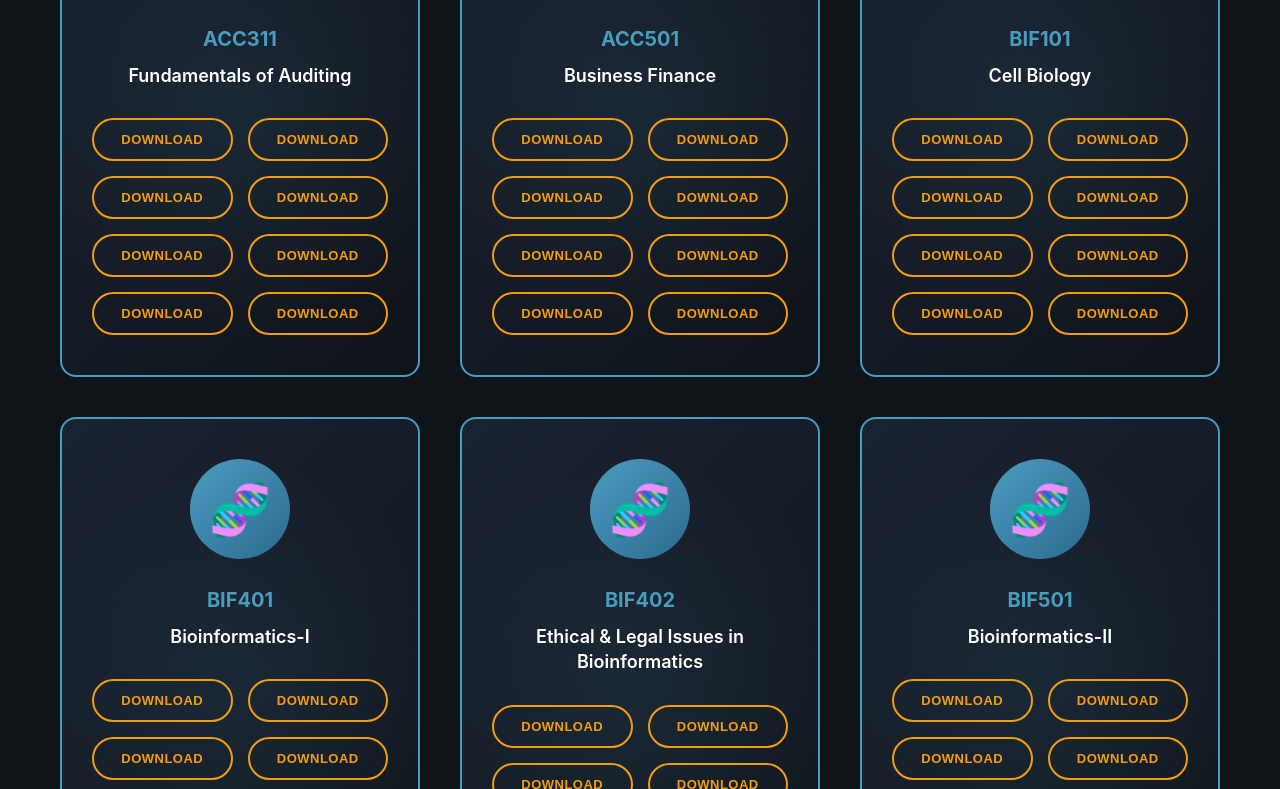
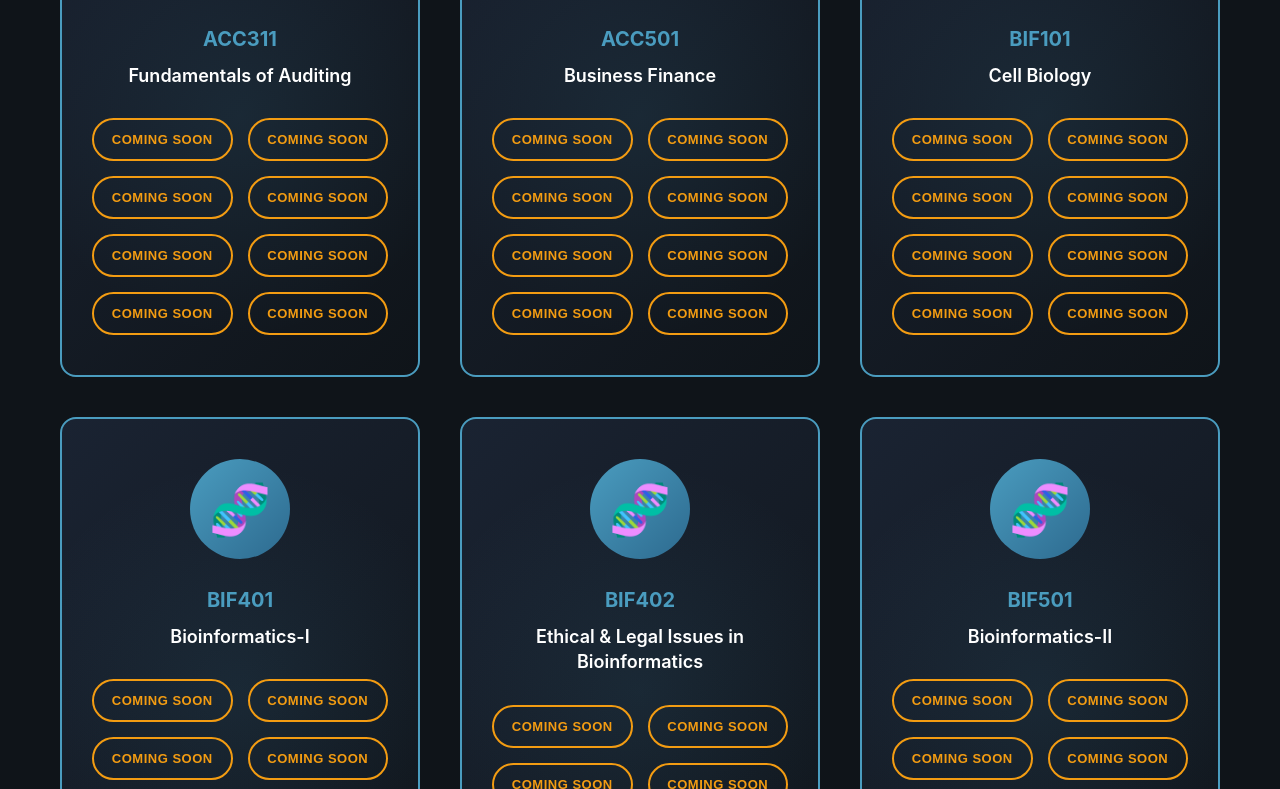
Before and after one commit to Sahirullah/v-lib, a React (Vite) app: page /final-term in a window 1280 px wide. Shown: the part 1191-1980 px from the top of the page. Built offline with nearby package versions, Linux system fonts and the light colour scheme; the HTML template or start-up script is replaced by a standard one.

Commit message:
Linked some books

```diff
--- a/src/data/finalTermData.js
+++ b/src/data/finalTermData.js
@@ -66,11 +66,37 @@ export const finalTermDataPart2 = [
   { id: 49, code: 'CHE301', title: 'Analytical Chemistry & Instrumentation', category: 'che', image: '⚗️',Link:'' },
 
   // CS - Computer Science (50-102)
-  { id: 50, code: 'CS001', title: 'Computer Proficiency License', category: 'cs', image: '💻',Link:'' },
-  { id: 51, code: 'CS101', title: 'Introduction to Computing', category: 'cs', image: '💻',Link:'' },
-  { id: 52, code: 'CS201', title: 'Introduction to Programming', category: 'cs', image: '💻' ,Link:''},
-  { id: 53, code: 'CS202', title: 'Fundamentals of Front End Development', category: 'cs', image: '💻',Link:'' },
-  { id: 54, code: 'CS204', title: 'Cyber Law', category: 'cs', image: '💻' ,Link:''},
+  { id: 50, code: 'CS001', title: 'Computer Proficiency License', category: 'cs', image: '💻', links: [
+    'https://drive.google.com/file/d/1hRt8XjkOfywYEcLWciO2YYDm8LSGYPmb/view?usp=sharing',
+    'https://docs.google.com/document/d/1nNBBQh_uvlvVjcsV5pvxDI7MNnyFc5V6/edit?usp=sharing&ouid=114723537748519377381&rtpof=true&sd=true',
+    'https://docs.google.com/document/d/1KTY1_6hGQ1-w_2BbMeTKcctl6dh9WojY/edit?usp=sharing&ouid=114723537748519377381&rtpof=true&sd=true'
+  ] },
+  { id: 51, code: 'CS101', title: 'Introduction to Computing', category: 'cs', image: '💻', links: [
+    'https://drive.google.com/file/d/1QhLkLGyvlGSLSILus0DX1gDehTbaodVH/view?usp=sharing',
+    'https://drive.google.com/file/d/1PPfYdhmfITQ16zVWhdFxrNABoOxlLMEM/view?usp=sharing',
+    'https://drive.google.com/file/d/1upxqYF1Y6xuMXaJja2hWn5ZcDGfaYY7M/view?usp=sharing',
+    'https://drive.google.com/file/d/1hl0q95-11uQoRYm9djcQz4HlP7LWNe4-/view?usp=sharing'
+  ] },
+  { id: 52, code: 'CS201', title: 'Introduction to Programming', category: 'cs', image: '💻' ,links:[
+    'https://drive.google.com/file/d/1NgEf8O1VgaKYZ70NWZ3nuwrYp3bTkJzl/view?usp=sharing',
+    'https://drive.google.com/file/d/1A8wMjGBSHMsMTXdKxFUJxHDczORjIodZ/view?usp=sharing',
+    'https://drive.google.com/file/d/1zrgK9YL9QeSwFLP3AVSWM3PVx4G-onpC/view?usp=sharing',
+    'https://drive.google.com/file/d/1cxHmI9xESJZJcojN4c-rO4JFvVOtDxHo/view?usp=sharing',
+    'https://drive.google.com/file/d/1J_21SA_8369hOw4lxYo8wzkm-2tcogyi/view?usp=sharing',
+    'https://drive.google.com/file/d/1LFExHqqIhlVR32Iqs3bhDcqBo3xvaZcN/view?usp=sharing',
+    'https://drive.google.com/file/d/17t5odzdmAYQURvQtPrCHhX6csqpN5mrh/view?usp=sharing'
+  ]},
+  { id: 53, code: 'CS201p', title: 'Introduction to Programming practical', category: 'cs', image: '💻', links:[
+    'https://drive.google.com/file/d/1gSRqOmhaIlNhXPnkwBQde2PZazpbTxSb/view?usp=sharing',
+    'https://drive.google.com/file/d/1HzimU837zDYdKZGpadwxhSz0t3D4XkUv/view?usp=sharing'
+  ] },
+  { id: 53, code: 'CS202', title: 'Fundamentals of Front End Development', category: 'cs', image: '💻',links:[
+    'https://drive.google.com/file/d/1KCh5sdlQrtGXduKljCn3QxHlPGAZRNAa/view?usp=sharing',
+    'https://drive.google.com/file/d/1kYm8Dh-mah5n-3gV1ivTy5bcPSuYUtyU/view?usp=sharing'
+  ] },
+  { id: 54, code: 'CS204', title: 'Cyber Law', category: 'cs', image: '💻' ,links:[
+    ''
+]},
   { id: 55, code: 'CS205', title: 'Information Security', category: 'cs', image: '💻',Link:'' },
   { id: 56, code: 'CS206', title: 'Introduction to Network Design & Analysis', category: 'cs', image: '💻' ,Link:''},
   { id: 57, code: 'CS301', title: 'Data Structures', category: 'cs', image: '💻' ,Link:''},
--- a/src/pages/FinalTerm.jsx
+++ b/src/pages/FinalTerm.jsx
@@ -56,14 +56,25 @@ const FinalTerm = () => {
               <h4 className="card-title">{paper.title}</h4>
 
               <div className="download-buttons-grid">
-                <button className="download-btn-bordered">Download</button>
-                <button className="download-btn-bordered">Download</button>
-                <button className="download-btn-bordered">Download</button>
-                <button className="download-btn-bordered">Download</button>
-                <button className="download-btn-bordered">Download</button>
-                <button className="download-btn-bordered">Download</button>
-                <button className="download-btn-bordered">Download</button>
-                <button className="download-btn-bordered">Download</button>
+                {paper.links && paper.links.length > 0 ? (
+                  paper.links.map((link, index) => (
+                    <a
+                      key={index}
+                      href={link}
+                      target="_blank"
+                      rel="noopener noreferrer"
+                      className="download-btn-bordered"
+                    >
+                      Download
+                    </a>
+                  ))
+                ) : (
+                  Array(8).fill(0).map((_, i) => (
+                    <button key={i} className="download-btn-bordered" disabled>
+                      Coming Soon
+                    </button>
+                  ))
+                )}
               </div>
             </div>
           ))}
```
